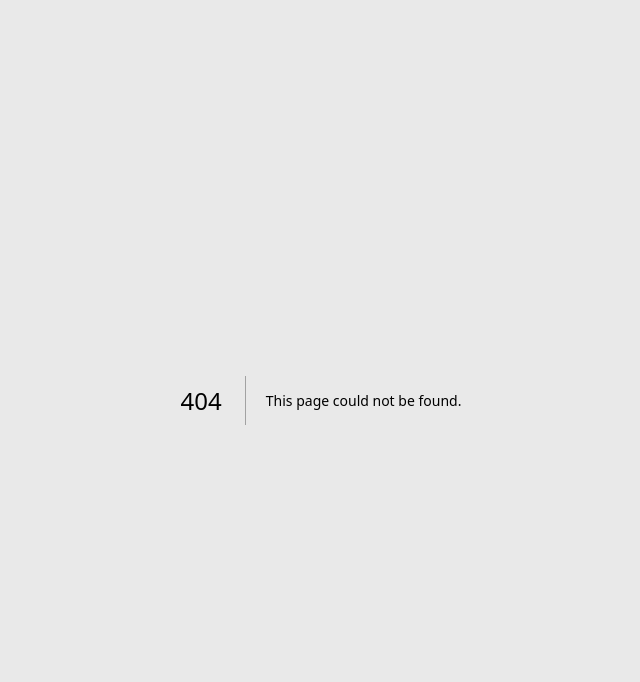
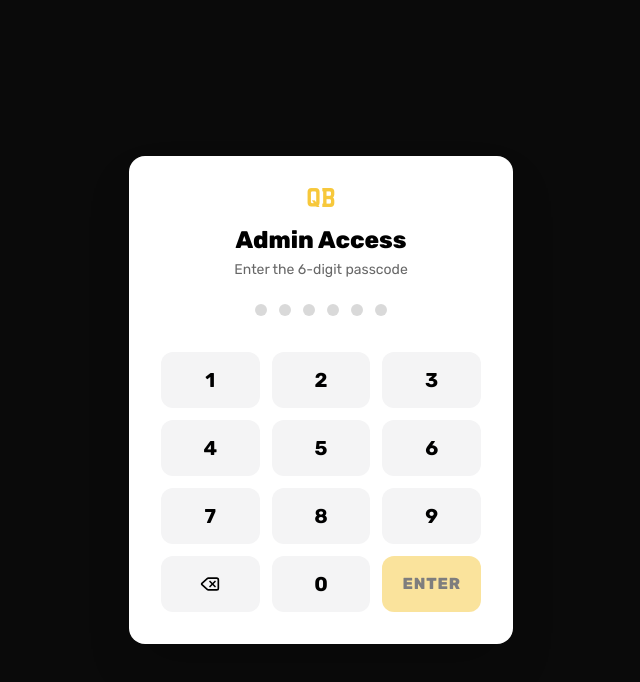
Before and after one commit to atifjan2019/quadbike-tourism, a Next.js app: page /admin/login in a window 1280 px wide. Before the commit this address had no page. Shown: the top 682 px of the page, without its empty margins (319-959 px from the left). Built offline with nearby package versions, Linux system fonts and the light colour scheme.

Commit message:
feat: add AdminLayout and LoginPage components with passcode authentication

```diff
--- /dev/null
+++ b/src/app/admin/layout.tsx
@@ -0,0 +1,11 @@
+import type { Metadata } from "next";
+import AdminShell from "@/components/admin/AdminShell";
+
+export const metadata: Metadata = {
+  title: "Admin — Quad Bike Tourism",
+  robots: { index: false, follow: false },
+};
+
+export default function AdminLayout({ children }: { children: React.ReactNode }) {
+  return <AdminShell>{children}</AdminShell>;
+}
--- /dev/null
+++ b/src/app/admin/login/page.tsx
@@ -0,0 +1,109 @@
+"use client";
+
+import { useState } from "react";
+import { useRouter, useSearchParams } from "next/navigation";
+import { Delete } from "lucide-react";
+
+export default function LoginPage() {
+  const router = useRouter();
+  const params = useSearchParams();
+  const from = params.get("from") || "/admin/dashboard";
+  const [passcode, setPasscode] = useState("");
+  const [err, setErr] = useState<string | null>(null);
+  const [busy, setBusy] = useState(false);
+
+  const press = (d: string) => {
+    if (passcode.length >= 12) return;
+    setErr(null);
+    setPasscode((p) => p + d);
+  };
+  const back = () => {
+    setErr(null);
+    setPasscode((p) => p.slice(0, -1));
+  };
+
+  async function submit() {
+    if (!passcode) return;
+    setBusy(true);
+    setErr(null);
+    try {
+      const res = await fetch("/api/auth/login", {
+        method: "POST",
+        headers: { "Content-Type": "application/json" },
+        body: JSON.stringify({ passcode }),
+      });
+      const data = await res.json();
+      if (!res.ok || !data.ok) {
+        setErr(data.error || "Wrong passcode");
+        setPasscode("");
+      } else {
+        router.replace(from);
+      }
+    } catch {
+      setErr("Network error");
+    } finally {
+      setBusy(false);
+    }
+  }
+
+  return (
+    <div className="min-h-screen flex items-center justify-center bg-brand-ink p-4">
+      <div className="w-full max-w-sm bg-white rounded-2xl shadow-2xl p-8">
+        <div className="text-center mb-6">
+          <p className="font-display text-2xl text-brand-yellow leading-none">QB</p>
+          <h1 className="mt-3 text-2xl font-extrabold text-black">Admin Access</h1>
+          <p className="mt-1 text-sm text-black/60">Enter the 6-digit passcode</p>
+        </div>
+
+        {/* Dots */}
+        <div className="flex justify-center gap-3 mb-6 h-6">
+          {Array.from({ length: Math.max(6, passcode.length) }).map((_, i) => (
+            <span
+              key={i}
+              className={`w-3 h-3 rounded-full ${
+                i < passcode.length ? "bg-black" : "bg-black/15"
+              }`}
+            />
+          ))}
+        </div>
+
+        {err && (
+          <p className="text-center text-red-600 text-sm font-semibold mb-3">{err}</p>
+        )}
+
+        {/* Keypad */}
+        <div className="grid grid-cols-3 gap-3">
+          {["1", "2", "3", "4", "5", "6", "7", "8", "9"].map((d) => (
+            <button
+              key={d}
+              onClick={() => press(d)}
+              className="h-14 rounded-xl bg-zinc-100 hover:bg-zinc-200 text-black text-xl font-bold transition"
+            >
+              {d}
+            </button>
+          ))}
+          <button
+            onClick={back}
+            aria-label="Backspace"
+            className="h-14 rounded-xl bg-zinc-100 hover:bg-zinc-200 text-black inline-flex items-center justify-center"
+          >
+            <Delete className="w-5 h-5" />
+          </button>
+          <button
+            onClick={() => press("0")}
+            className="h-14 rounded-xl bg-zinc-100 hover:bg-zinc-200 text-black text-xl font-bold"
+          >
+            0
+          </button>
+          <button
+            onClick={submit}
+            disabled={busy || !passcode}
+            className="h-14 rounded-xl bg-brand-yellow text-black font-extrabold uppercase tracking-wider hover:brightness-95 disabled:opacity-50"
+          >
+            {busy ? "…" : "Enter"}
+          </button>
+        </div>
+      </div>
+    </div>
+  );
+}
--- /dev/null
+++ b/src/app/admin/page.tsx
@@ -0,0 +1,5 @@
+import { redirect } from "next/navigation";
+
+export default function AdminIndex() {
+  redirect("/admin/dashboard");
+}
--- /dev/null
+++ b/src/components/admin/AdminShell.tsx
@@ -0,0 +1,120 @@
+"use client";
+
+import Link from "next/link";
+import { usePathname, useRouter } from "next/navigation";
+import {
+  LayoutDashboard,
+  Map,
+  FolderTree,
+  CalendarCheck,
+  MessagesSquare,
+  HelpCircle,
+  Image as ImageIcon,
+  Settings,
+  LogOut,
+  Menu,
+  X,
+} from "lucide-react";
+import { useState } from "react";
+
+const NAV = [
+  { href: "/admin/dashboard", label: "Dashboard", icon: LayoutDashboard },
+  { href: "/admin/tours", label: "Tours", icon: Map },
+  { href: "/admin/categories", label: "Categories", icon: FolderTree },
+  { href: "/admin/bookings", label: "Bookings", icon: CalendarCheck },
+  { href: "/admin/testimonials", label: "Testimonials", icon: MessagesSquare },
+  { href: "/admin/faq", label: "FAQ", icon: HelpCircle },
+  { href: "/admin/media", label: "Media", icon: ImageIcon },
+  { href: "/admin/settings", label: "Settings", icon: Settings },
+];
+
+export default function AdminShell({ children }: { children: React.ReactNode }) {
+  const pathname = usePathname();
+  const router = useRouter();
+  const [open, setOpen] = useState(false);
+
+  // Render bare layout on /admin/login (no shell)
+  if (pathname === "/admin/login") return <>{children}</>;
+
+  const logout = async () => {
+    await fetch("/api/auth/logout", { method: "POST" });
+    router.replace("/admin/login");
+  };
+
+  return (
+    <div className="min-h-screen bg-zinc-100 text-black flex">
+      {/* Sidebar */}
+      <aside
+        className={`fixed inset-y-0 left-0 z-40 w-64 bg-brand-ink text-white transform lg:transform-none lg:translate-x-0 transition-transform ${
+          open ? "translate-x-0" : "-translate-x-full"
+        } lg:static lg:flex lg:flex-col`}
+      >
+        <div className="h-16 px-5 flex items-center border-b border-white/10">
+          <Link href="/admin/dashboard" className="flex items-center gap-2">
+            <span className="font-display text-2xl text-brand-yellow leading-none">QB</span>
+            <span className="text-white font-extrabold tracking-wide text-sm leading-tight">
+              QUAD BIKE
+              <br />
+              <span className="text-brand-yellow">ADMIN</span>
+            </span>
+          </Link>
+        </div>
+        <nav className="flex-1 py-4 px-3 space-y-1 overflow-y-auto">
+          {NAV.map(({ href, label, icon: Icon }) => {
+            const active = pathname === href || pathname.startsWith(href + "/");
+            return (
+              <Link
+                key={href}
+                href={href}
+                onClick={() => setOpen(false)}
+                className={`flex items-center gap-3 px-3 py-2.5 rounded-md text-sm font-bold uppercase tracking-wide transition-colors ${
+                  active
+                    ? "bg-brand-yellow text-black"
+                    : "text-white/80 hover:bg-white/10 hover:text-white"
+                }`}
+              >
+                <Icon className="w-4 h-4" />
+                {label}
+              </Link>
+            );
+          })}
+        </nav>
+        <button
+          onClick={logout}
+          className="m-3 inline-flex items-center justify-center gap-2 px-3 py-2.5 rounded-md text-sm font-bold uppercase tracking-wide text-white/80 hover:bg-white/10"
+        >
+          <LogOut className="w-4 h-4" />
+          Log out
+        </button>
+      </aside>
+
+      {/* Backdrop on mobile */}
+      {open && (
+        <div
+          className="fixed inset-0 bg-black/40 z-30 lg:hidden"
+          onClick={() => setOpen(false)}
+        />
+      )}
+
+      {/* Main */}
+      <div className="flex-1 min-w-0 flex flex-col">
+        <header className="h-16 bg-white border-b border-black/10 flex items-center justify-between px-4 sticky top-0 z-20">
+          <button
+            className="lg:hidden -ml-2 p-2"
+            onClick={() => setOpen((v) => !v)}
+            aria-label="Toggle menu"
+          >
+            {open ? <X className="w-5 h-5" /> : <Menu className="w-5 h-5" />}
+          </button>
+          <div className="hidden lg:block" />
+          <div className="text-sm text-black/70">
+            Signed in as <span className="font-bold text-black">Admin</span>
+          </div>
+        </header>
+        <main className="flex-1 p-4 sm:p-6 lg:p-8 max-w-[1400px] w-full mx-auto">
+          {children}
+        </main>
+      </div>
+    </div>
+  );
+}
```
